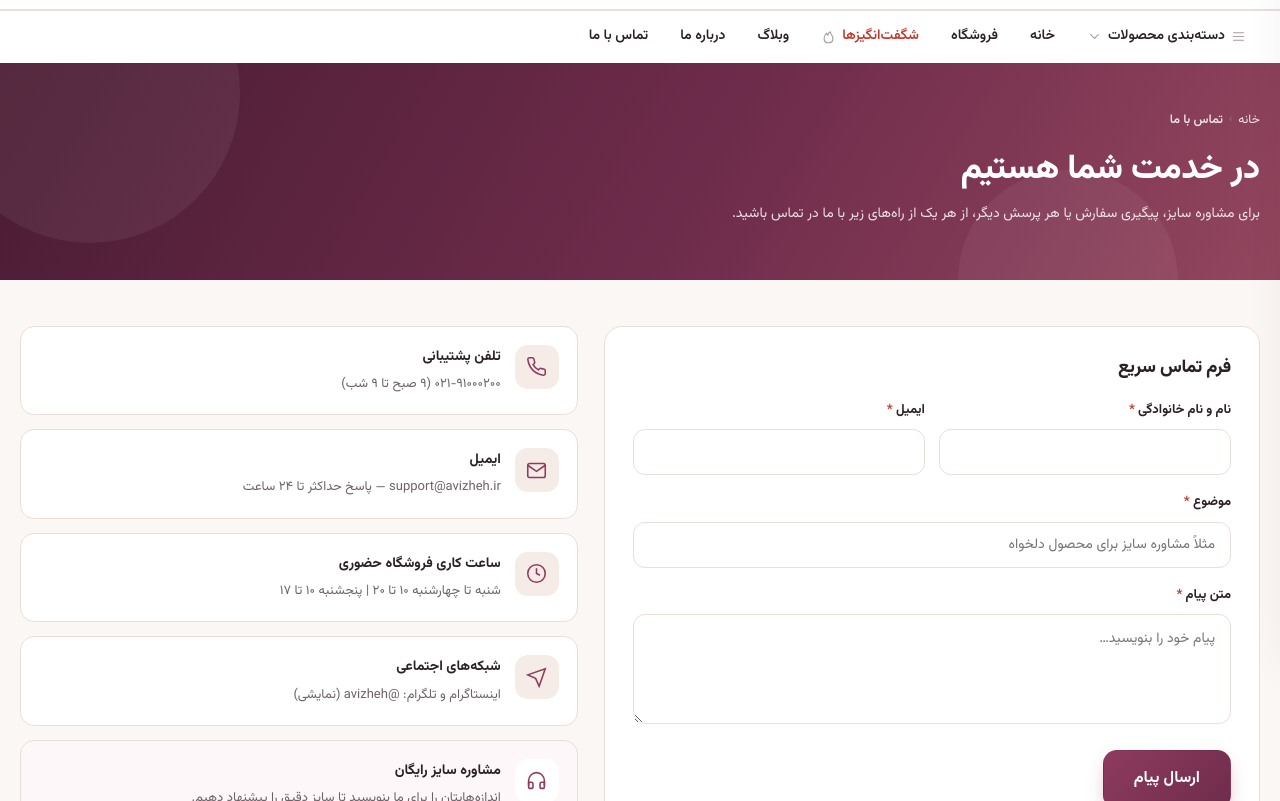
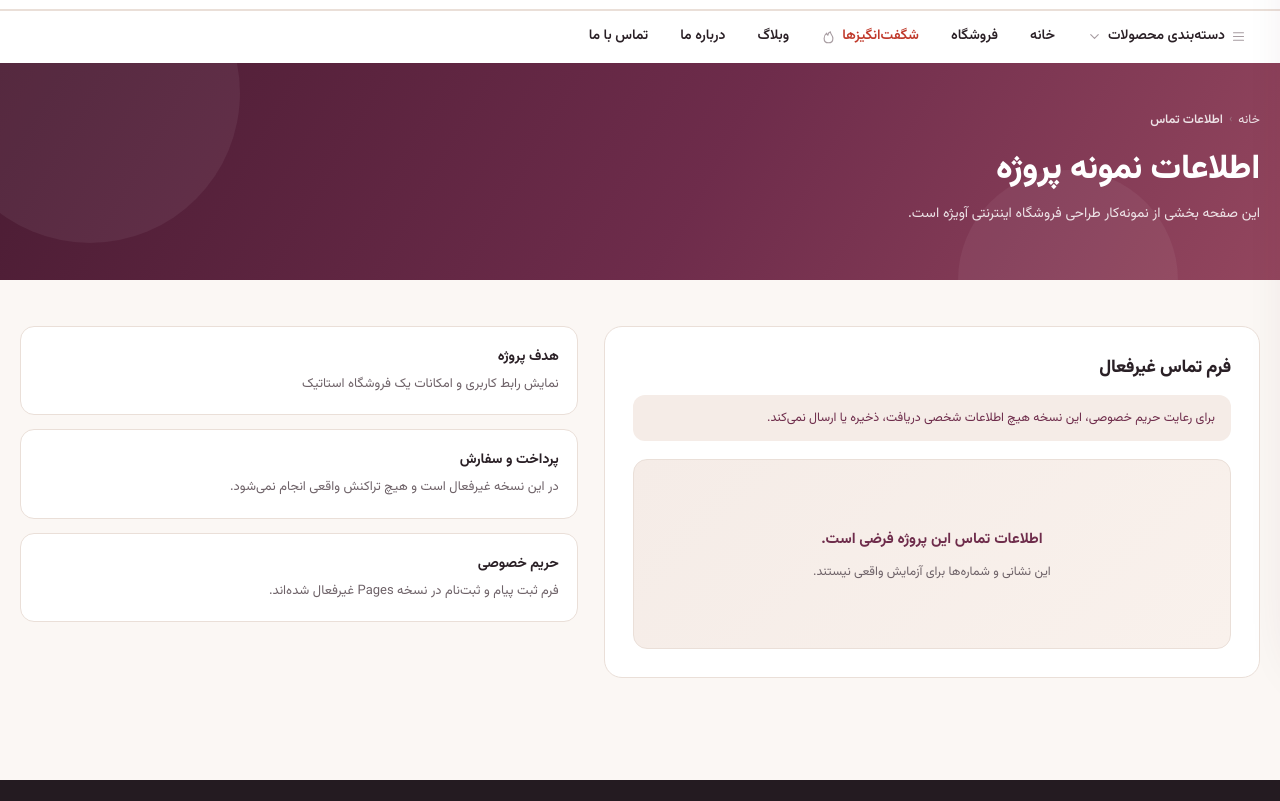
Before and after one commit to rasoolbahadran-stack/avizheh-astro, an Astro site: page /avizheh-astro/contact in a window 1280 px wide. Shown: the part 151-952 px from the top of the page. Built offline with nearby package versions, Linux system fonts and the light colour scheme; Astro itself is replaced by a stand-in of ours.

Commit message:
Prepare Avizheh demo for GitHub Pages test

```diff
--- a/src/pages/contact.astro
+++ b/src/pages/contact.astro
@@ -2,32 +2,24 @@
 import Layout from '../layouts/Layout.astro';
 ---
 
-<Layout title="تماس با ما | آویزه" desc="راه‌های ارتباط با پشتیبانی آویزه: تلفن، ایمیل، فرم تماس و اطلاعات فروشگاه حضوری." page="contact.html" scripts={['content.js']}>
-<div class="page-hero"><div class="container">
-  <nav class="breadcrumb"><a href="index.html">خانه</a><span class="sep">›</span><span class="cur">تماس با ما</span></nav>
-  <h1>در خدمت شما هستیم</h1>
-  <p>برای مشاوره سایز، پیگیری سفارش یا هر پرسش دیگر، از هر یک از راه‌های زیر با ما در تماس باشید.</p>
-</div></div>
-<div class="container section"><div class="contact-grid">
-  <div class="contact-form">
-    <h2 style="font-size:18px;margin-bottom:18px">فرم تماس سریع</h2>
-    <form id="contact-form" novalidate>
-      <div class="frow">
-        <div class="fld"><label>نام و نام خانوادگی <span class="req">*</span></label><input id="ct-name" required></div>
-        <div class="fld"><label>ایمیل <span class="req">*</span></label><input id="ct-email" type="email" required></div>
+<Layout title="اطلاعات نمونه | آویژه" desc="اطلاعات تماس نمونه در پروژه نمایشی آویژه." page="contact.html">
+  <div class="page-hero"><div class="container">
+    <nav class="breadcrumb"><a href="index.html">خانه</a><span class="sep">›</span><span class="cur">اطلاعات تماس</span></nav>
+    <h1>اطلاعات نمونه پروژه</h1>
+    <p>این صفحه بخشی از نمونه‌کار طراحی فروشگاه اینترنتی آویژه است.</p>
+  </div></div>
+  <div class="container section">
+    <div class="contact-grid">
+      <div class="contact-form">
+        <h2 style="font-size:18px;margin-bottom:14px">فرم تماس غیرفعال</h2>
+        <div class="form-note">برای رعایت حریم خصوصی، این نسخه هیچ اطلاعات شخصی دریافت، ذخیره یا ارسال نمی‌کند.</div>
+        <div class="map-box" style="margin-top:18px"><b>اطلاعات تماس این پروژه فرضی است.</b><span>این نشانی و شماره‌ها برای آزمایش واقعی نیستند.</span></div>
       </div>
-      <div class="fld"><label>موضوع <span class="req">*</span></label><input id="ct-subject" required placeholder="مثلاً مشاوره سایز برای محصول دلخواه"></div>
-      <div class="fld"><label>متن پیام <span class="req">*</span></label><textarea id="ct-text" required placeholder="پیام خود را بنویسید…"></textarea></div>
-      <button class="btn btn-primary btn-lg" type="submit">ارسال پیام</button>
-    </form>
-    <div class="map-box"><svg viewBox="0 0 24 24" fill="none" stroke="currentColor" stroke-width="1.8"><path d="M21 10c0 7-9 13-9 13s-9-6-9-13a9 9 0 0 1 18 0z"/><circle cx="12" cy="10" r="3"/></svg><b>تهران، خیابان ولیعصر، پلاک ۲۱۰، طبقه ۳</b><span>مشاهده روی نقشه (نمایشی)</span></div>
+      <div class="contact-info">
+        <div class="ci"><div><b>هدف پروژه</b><p>نمایش رابط کاربری و امکانات یک فروشگاه استاتیک</p></div></div>
+        <div class="ci"><div><b>پرداخت و سفارش</b><p>در این نسخه غیرفعال است و هیچ تراکنش واقعی انجام نمی‌شود.</p></div></div>
+        <div class="ci"><div><b>حریم خصوصی</b><p>فرم ثبت پیام و ثبت‌نام در نسخه Pages غیرفعال شده‌اند.</p></div></div>
+      </div>
+    </div>
   </div>
-  <div class="contact-info">
-    <div class="ci"><span class="ci-icon"><svg viewBox="0 0 24 24" fill="none" stroke="currentColor" stroke-width="1.8"><path d="M22 16.92v3a2 2 0 0 1-2.18 2 19.79 19.79 0 0 1-8.63-3.07 19.5 19.5 0 0 1-6-6 19.79 19.79 0 0 1-3.07-8.67A2 2 0 0 1 4.11 2h3a2 2 0 0 1 2 1.72 12.84 12.84 0 0 0 .7 2.81 2 2 0 0 1-.45 2.11L8.09 9.91a16 16 0 0 0 6 6l1.27-1.27a2 2 0 0 1 2.11-.45 12.84 12.84 0 0 0 2.81.7A2 2 0 0 1 22 16.92z"/></svg></span><div><b>تلفن پشتیبانی</b><p>۰۲۱-۹۱۰۰۰۲۰۰ (۹ صبح تا ۹ شب)</p></div></div>
-    <div class="ci"><span class="ci-icon"><svg viewBox="0 0 24 24" fill="none" stroke="currentColor" stroke-width="1.8"><path d="M4 4h16c1.1 0 2 .9 2 2v12c0 1.1-.9 2-2 2H4c-1.1 0-2-.9-2-2V6c0-1.1.9-2 2-2z"/><path d="m22 6-10 7L2 6"/></svg></span><div><b>ایمیل</b><p>support@avizheh.ir — پاسخ حداکثر تا ۲۴ ساعت</p></div></div>
-    <div class="ci"><span class="ci-icon"><svg viewBox="0 0 24 24" fill="none" stroke="currentColor" stroke-width="1.8"><circle cx="12" cy="12" r="10"/><path d="M12 6v6l4 2"/></svg></span><div><b>ساعت کاری فروشگاه حضوری</b><p>شنبه تا چهارشنبه ۱۰ تا ۲۰ | پنجشنبه ۱۰ تا ۱۷</p></div></div>
-    <div class="ci"><span class="ci-icon"><svg viewBox="0 0 24 24" fill="none" stroke="currentColor" stroke-width="1.8"><path d="m22 2-7 20-4-9-9-4z"/></svg></span><div><b>شبکه‌های اجتماعی</b><p>اینستاگرام و تلگرام: @avizheh (نمایشی)</p></div></div>
-    <div class="ci" style="background:#FDF7FA"><span class="ci-icon" style="background:#fff"><svg viewBox="0 0 24 24" fill="none" stroke="currentColor" stroke-width="1.8"><path d="M3 18v-6a9 9 0 0 1 18 0v6"/><path d="M21 19a2 2 0 0 1-2 2h-1a2 2 0 0 1-2-2v-3a2 2 0 0 1 2-2h3zM3 19a2 2 0 0 0 2 2h1a2 2 0 0 0 2-2v-3a2 2 0 0 0-2-2H3z"/></svg></span><div><b>مشاوره سایز رایگان</b><p>اندازه‌هایتان را برای ما بنویسید تا سایز دقیق را پیشنهاد دهیم.</p></div></div>
-  </div>
-</div></div>
 </Layout>
```
